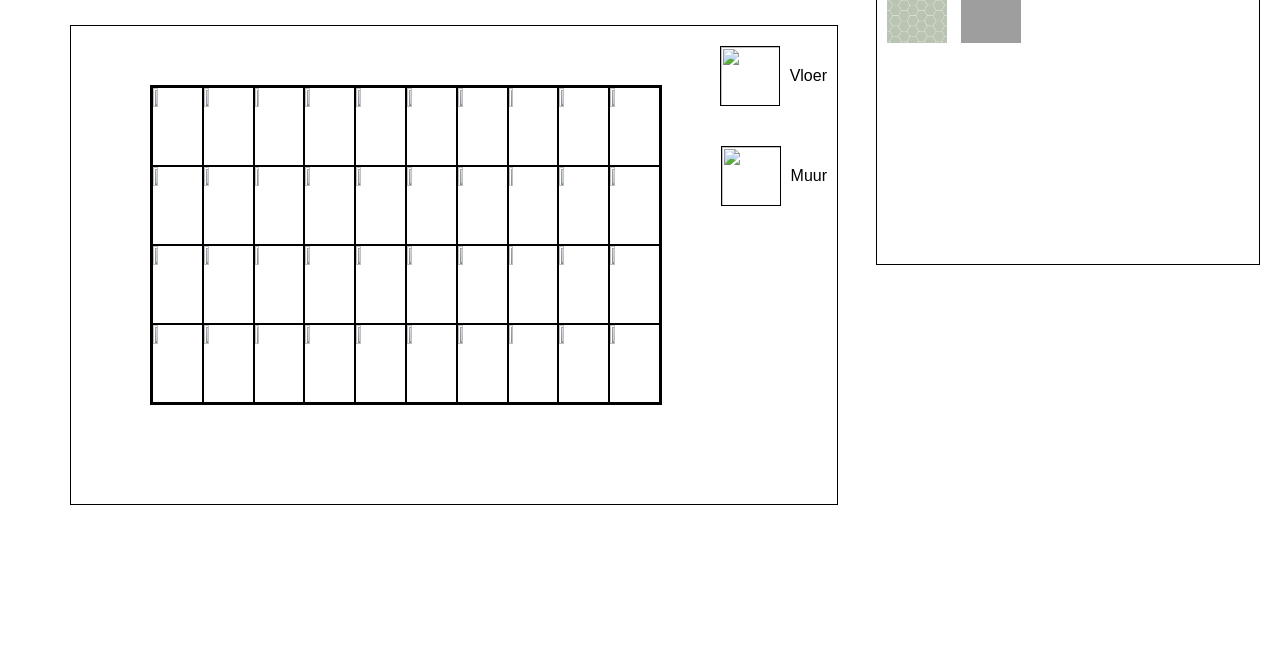
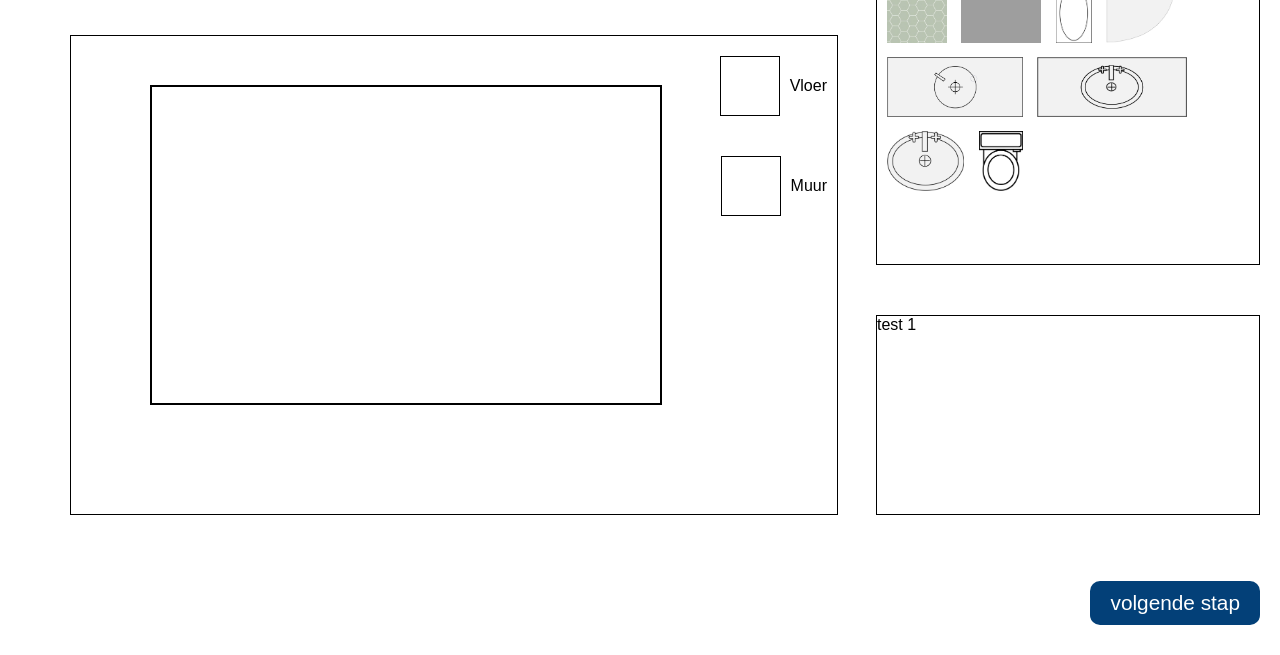
Before and after one commit to lynndeH/Configurator-nijhuis-Frontend, a plain HTML site: page pages/Config1.html in a window 1280 px wide. Shown: the part 145-800 px from the top of the page. Drawn offline with Linux system fonts and the light colour scheme; grey boxes are pictures that could not be loaded.

Commit message:
invisible drag en drop en image selection bigger

```diff
--- a/pages/Config1.html
+++ b/pages/Config1.html
@@ -25,19 +25,17 @@
         </div>
     </nav>
 
-    <br>
-    <div>
         <h1 style="text-align: center; margin-bottom: 30px;">Ontwerp nu uw $name .</h1>
         <!--de afmetingen -->
         <div class="block-init">
             <div class="flexbox-allig-left-for-block">
                 <img class="square-to-drag" ondrop="drop(event)" ondragover="allowDrop(event)" dropzone="copy" id="div1"
-                    src="" draggable="true" ondragstart="drag(event)">
+                    src="../PictureGallery/white.png" draggable="true" ondragstart="drag(event)">
                 <p>Vloer</p>
             </div>
             <div class="flexbox-allig-left-for-block">
                 <img class="square-to-drag" ondrop="drop(event)" ondragover="allowDrop(event)" dropzone="copy" id="div2"
-                    src="" draggable="true" ondragstart="drag(event)">
+                    src="../PictureGallery/white.png" draggable="true" ondragstart="drag(event)">
                 <p>Muur</p>
             </div>
         </div>
@@ -61,34 +59,68 @@
                     ondragstart="drag(event)">
                 <img id="drag2" src="../PictureGallery/tile1.jpg" class="library-image" draggable="true"
                     ondragstart="drag(event)">
+                <img id="drag3" src="../PictureGallery/badkamer/bad_1.png" class="library-image" draggable="true"
+                    ondragstart="drag(event)">
+                <img id="drag4" src="../PictureGallery/badkamer/corner_counter.png" class="library-image" draggable="true"
+                    ondragstart="drag(event)">
+                <img id="drag5" src="../PictureGallery/badkamer/sink_1.png" class="library-image" draggable="true"
+                    ondragstart="drag(event)">
+                <img id="drag6" src="../PictureGallery/badkamer/sink_2.png" class="library-image" draggable="true"
+                    ondragstart="drag(event)">
+                <img id="drag7" src="../PictureGallery/badkamer/sink_oval_1.png" class="library-image" draggable="true"
+                    ondragstart="drag(event)">
+                <img id="drag8" src="../PictureGallery/badkamer/wc_2.png" class="library-image" draggable="true"
+                    ondragstart="drag(event)">
             </div>
         </div>
+
+        <div class="pricelist-box">
+            <ul>test 1</ul>
+        </div>
+
+    <div>
+        <button class="next-button" onclick="goToNextPage()">
+            volgende stap
+        </button>
     </div>
 
     <script>
-
+        //make a few constants for list
+        const pricelist = [
+            "item-design"
+        ]
 
         function makeEnoughSquares() {
             const appContainer = document.getElementById('room-to-fill');
             const blockLimit = 40;
 
             const ourBlockList = [{}]
-            for(let i = 0; i < blockLimit; i++) {
+            for (let i = 0; i < blockLimit; i++) {
                 var newBlock = document.createElement('img');
                 newBlock.classList.add('square-to-drag-in-room');
                 newBlock.setAttribute('ondrop', 'drop(event)');
                 newBlock.setAttribute('ondragover', 'allowDrop(event)');
                 newBlock.setAttribute('dropzone', 'copy');
                 newBlock.setAttribute('id', 'div' + i);
-                newBlock.setAttribute('src', '');
+                newBlock.setAttribute('src', '../PictureGallery/white.png');
                 newBlock.setAttribute('draggable', 'true');
                 newBlock.setAttribute('ondragstart', 'drag(event)');
                 appContainer.appendChild(newBlock);
             }
         }
 
-        makeEnoughSquares();
+        makeEnoughSquares()
 
+        function fillLibrary() {
+            const files = fs.readdirSync('../PictureGallery/badkamer');
+            filesLength =  files.length;
+            console.log(filesLength);
+
+            const container2 = document.querySelector('.library-image-box');
+
+        }
+
+        fillLibrary()
 
 
 
@@ -111,11 +143,20 @@
             targetImage.src = src;
         }
 
+        function dropChild(ev) {
+            ev.preventDefault();
+            var data = ev.dataTransfer.getData("text");
+            var draggedImage = document.getElementById(data);
+            var src = draggedImage.src;
+            var targetImage = ev.target;
+            targetImage.appendChild(draggedImage);
+        }
+
         function dropRemoved(ev) {
             ev.preventDefault();
             var data = ev.dataTransfer.getData("text");
             var draggedImage = document.getElementById(data);
-            draggedImage.src = "";
+            draggedImage.src = "../PictureGallery/white.png";
         }
     </script>
 </body>
--- a/style.css
+++ b/style.css
@@ -140,19 +140,21 @@ section {
   cursor: pointer;
   position: absolute;
   bottom: 30px;
-  right: 30px;
+  right: 20px;
+  margin: 0px !important;
 }
 
 .block-init {
   border: solid black 1px;
   width: 60vw;
   height: 60vh;
-  margin-top: 40px;
   margin-left: 70px;
   display: flex;
   justify-content: flex-start;
   flex-direction: column;
   align-items: end;
+  position: absolute;
+  bottom: 140px;
 }
 
 .room-to-fill {
@@ -180,7 +182,6 @@ section {
 .square-to-drag-in-room {
   width: 10%;
   height: 25%;
-  border: solid black 1px;
   margin: 0px;
 }
 
@@ -204,8 +205,17 @@ section {
 
 }
 
+.pricelist-box {
+  position: absolute;
+  border: solid black 1px;
+  bottom: 140px;
+  right: 20px;
+  width: 30vw;
+  height: 25vh;
+}
+
 .library-image {
-  width: 60px;
+  width: auto;
   height: 60px;
   margin-top: 10px;
   margin-left: 10px;
```
Also changed, not shown: PictureGallery/white.png (added).
